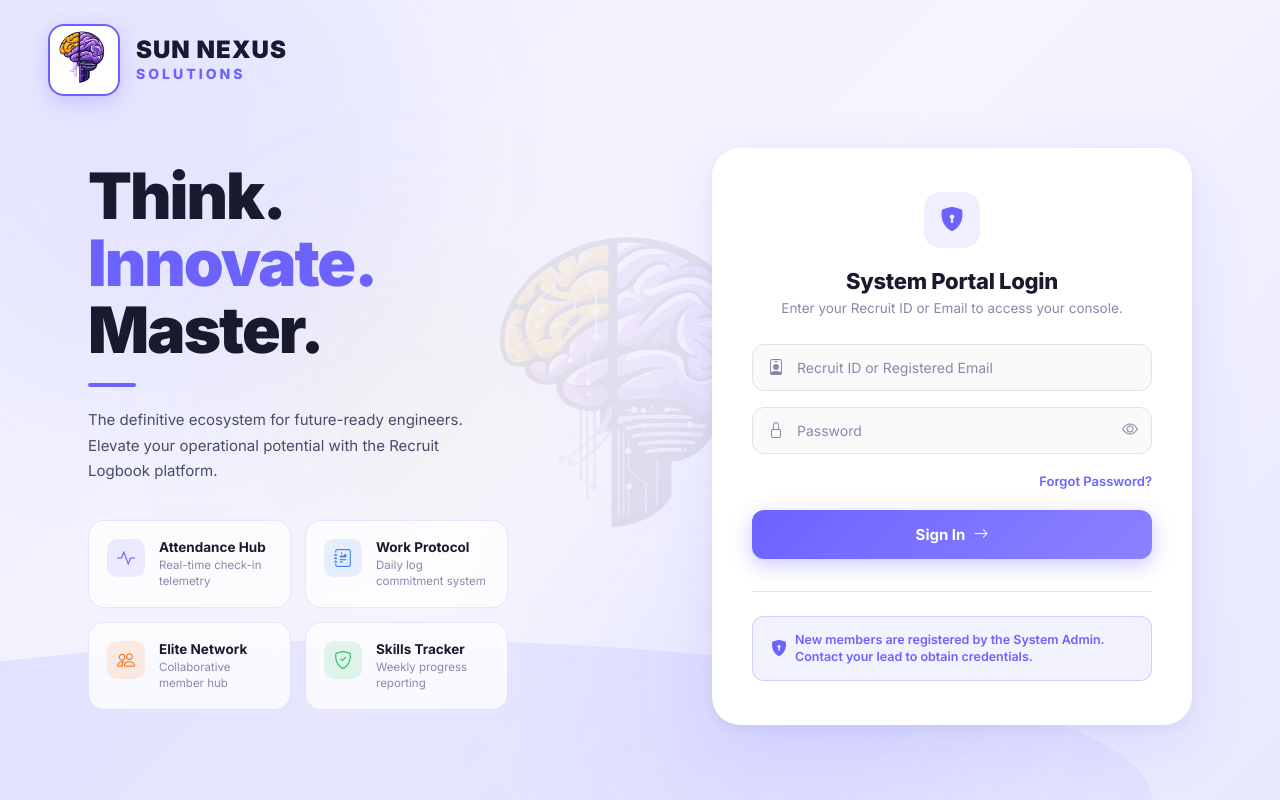
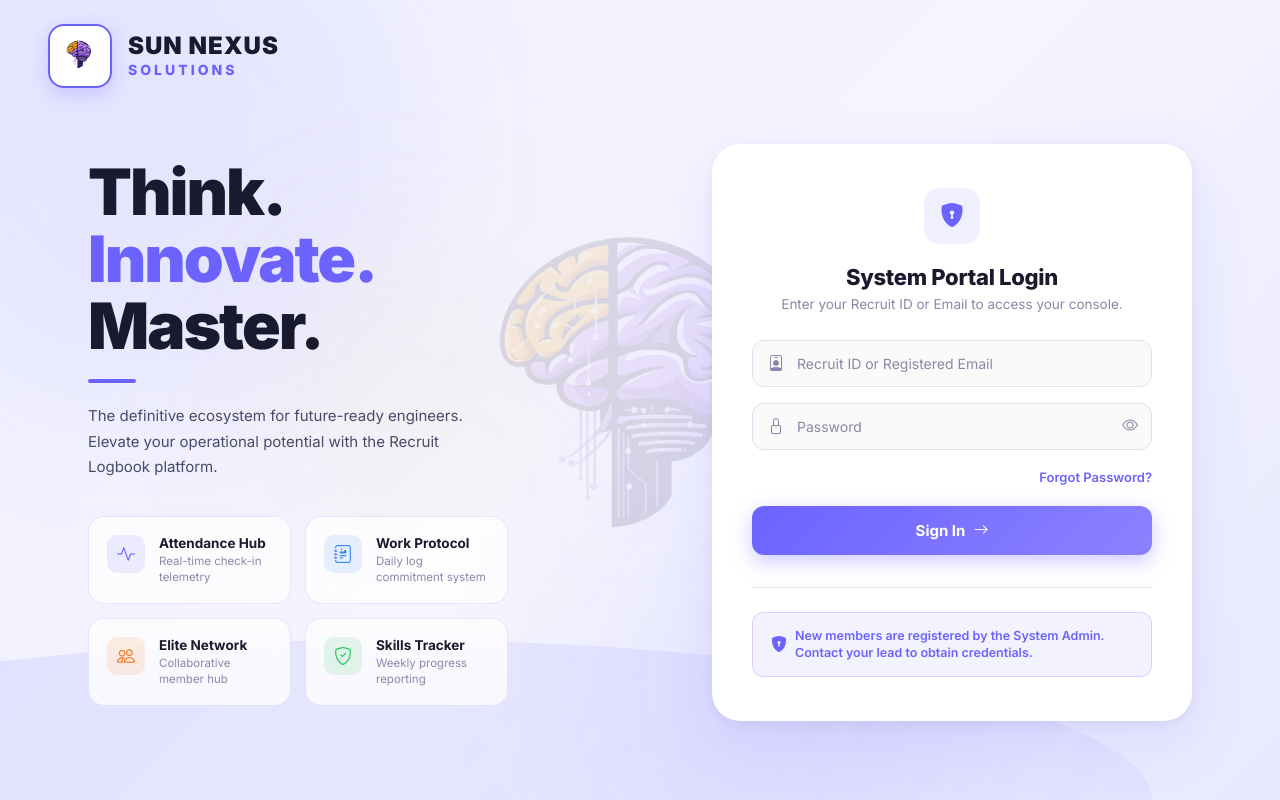
Before and after one commit to sunnexussolutions/Recruit-log-book, a website: page index.html in a window 1280 px wide. Drawn offline with nearby package versions, Linux system fonts and the light colour scheme.

Commit message:
Fix logo scaling and multiply blend mode for watermark

```diff
--- a/index.html
+++ b/index.html
@@ -445,13 +445,13 @@
   <div class="wave-bottom"></div>
 
   <!-- Brain watermark image -->
-  <img src="assets/sun-nexus-logo.png" alt="Brain Watermark" class="brain-watermark" style="position: fixed; top: 50%; left: 50%; transform: translate(-50%, -50%); width: 850px; max-width: 90vw; opacity: 0.09; pointer-events: none; z-index: 0; filter: drop-shadow(0 10px 30px rgba(108,99,255,0.15));" />
+  <img src="assets/sun-nexus-logo.png" alt="Brain Watermark" class="brain-watermark" style="position: fixed; top: 50%; left: 50%; transform: translate(-50%, -50%); width: 850px; max-width: 90vw; opacity: 0.14; pointer-events: none; z-index: 0; mix-blend-mode: multiply; filter: drop-shadow(0 10px 30px rgba(108,99,255,0.15));" />
 
   <!-- Top brand -->
   <div class="topbar">
     <div style="display: flex !important; flex-direction: row !important; align-items: center !important; gap: 16px !important;">
-      <div style="width: 72px; height: 72px; min-width: 72px; border: 2.5px solid #6c63ff; border-radius: 16px; display: flex; align-items: center; justify-content: center; background: #ffffff; box-shadow: 0 6px 18px rgba(108,99,255,0.25); flex-shrink: 0; overflow: hidden; position: relative;">
-        <img src="assets/sun-nexus-logo.png" alt="Sun Nexus Solutions Logo" style="width: 220%; height: 220%; max-width: none; max-height: none; object-fit: contain; position: absolute; top: 50%; left: 50%; transform: translate(-50%, -50%);" />
+      <div style="width: 64px; height: 64px; min-width: 64px; border: 2.5px solid #6c63ff; border-radius: 16px; display: flex; align-items: center; justify-content: center; background: #ffffff; box-shadow: 0 6px 18px rgba(108,99,255,0.25); flex-shrink: 0; overflow: hidden; position: relative;">
+        <img src="assets/sun-nexus-logo.png" alt="Sun Nexus Solutions Logo" style="width: 135%; height: 135%; max-width: none; max-height: none; object-fit: contain; position: absolute; top: 50%; left: 50%; transform: translate(-50%, -50%); mix-blend-mode: multiply;" />
       </div>
       <div class="brand-text d-flex flex-column justify-content-center">
         <div class="brand-name" style="font-size: 24px; font-weight: 900; color: #1a1a2e; letter-spacing: 1px; line-height: 1.0; white-space: nowrap;">SUN NEXUS</div>
```
Also changed, not shown: login.html (+3 -3 lines), www/index.html (+3 -3 lines), www/login.html (+3 -3 lines).
